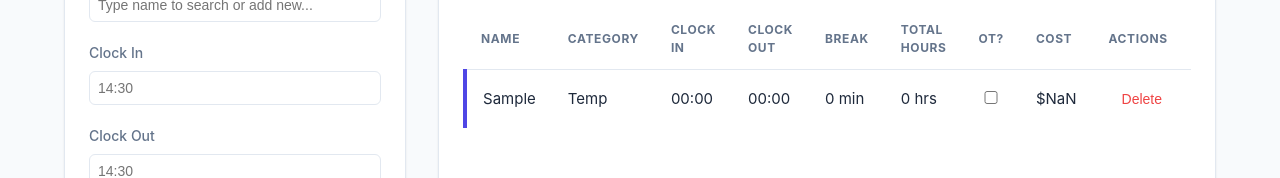
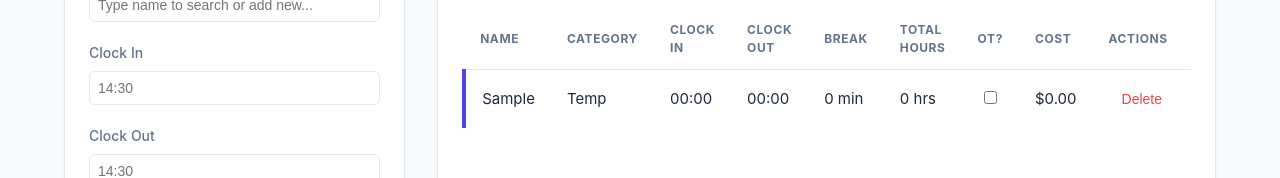
Before and after one commit to Garrett96/openlabor, a React (Vite) app: page / in a window 1280 px wide. Both pictures are taken after typing "Sample", "Sample", "Sample" into the empty fields and a click on the button "Add Entry". Shown: the part 281-459 px from the top of the page. Built offline with nearby package versions, Linux system fonts and the light colour scheme.

Commit message:
Update TableRow.tsx

```diff
--- a/src/components/TableRow.tsx
+++ b/src/components/TableRow.tsx
@@ -164,7 +164,7 @@ export default function TableRow({ entry, isEditing, onToggleEdit }: TableRowPro
     }
 
     // --- DISPLAY MODE ---
-    const cost = calculateEntryCost(entry, settings);
+    const cost = calculateEntryCost(entry, employee?.baseRate || 0, settings);
 
     return (
         <tr
```
